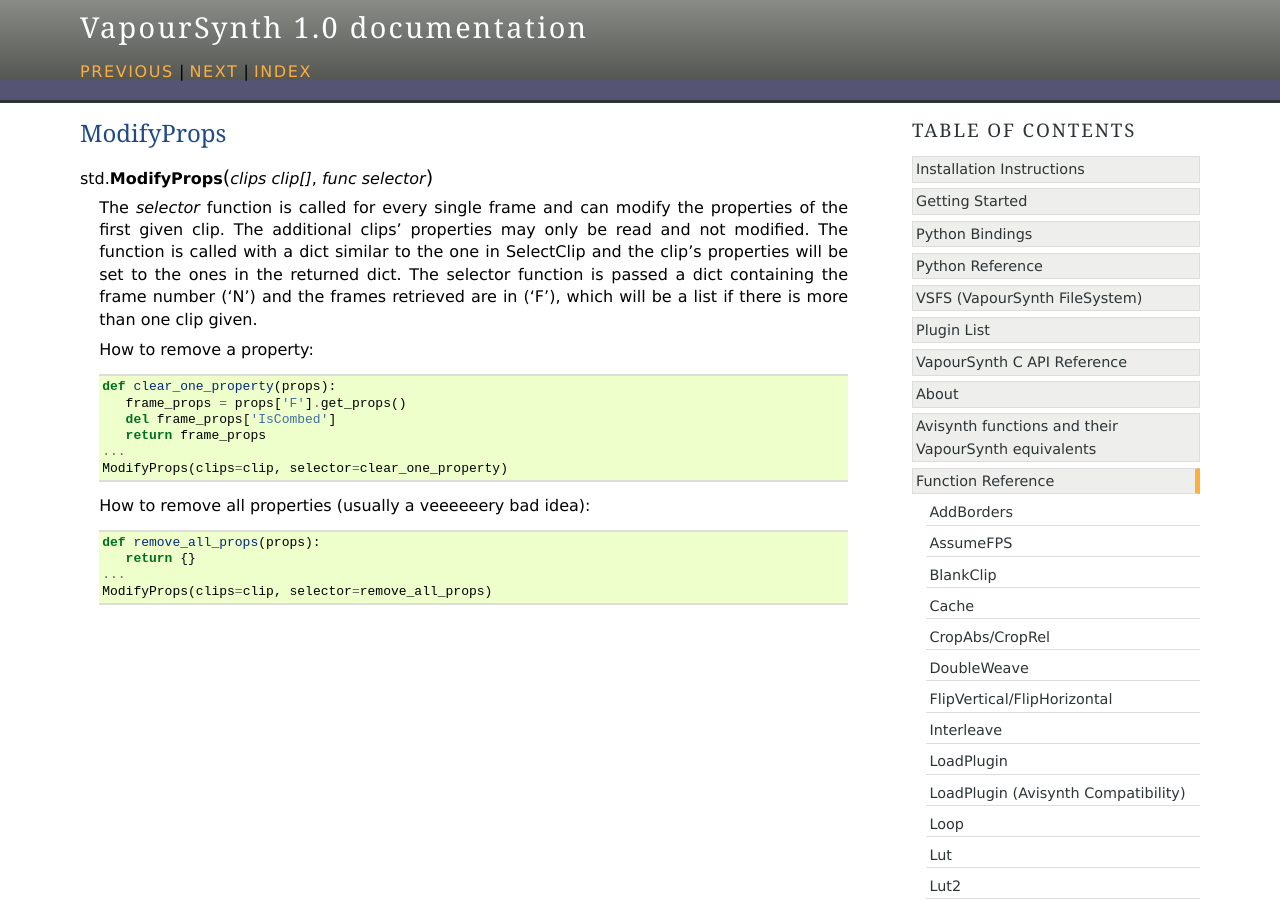
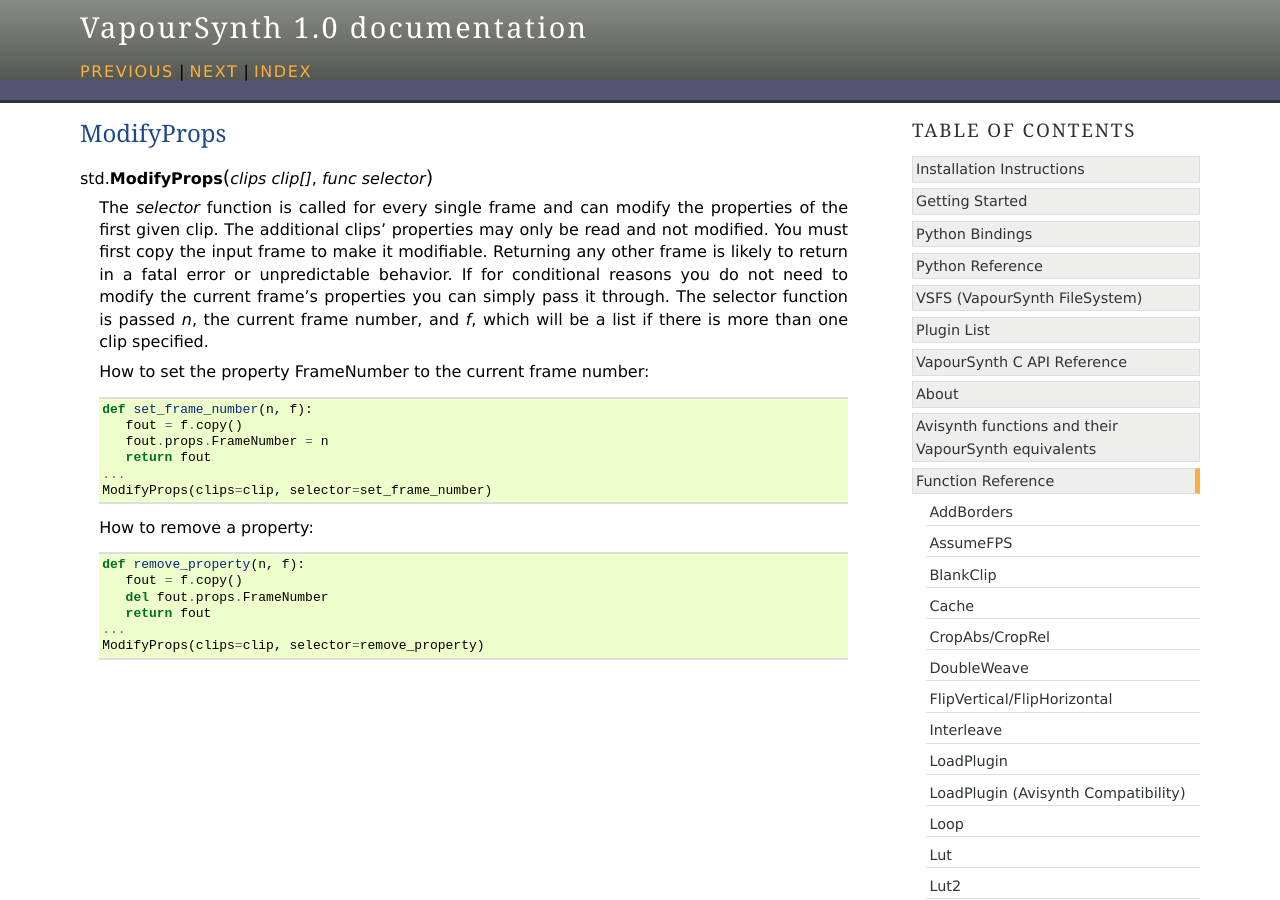
Before and after one commit to vapoursynth/vapoursynth, a Sphinx documentation site: the page built from doc/functions/modifyprops.rst, in a window 1280 px wide and 900 px high. Built offline with Sphinx 7.4.7, drawn with Linux system fonts in a browser that asks for light colours; formulas are drawn with MathJax 3.

Commit message:
update documentation
git-svn-id: http://vapoursynth.googlecode.com/svn/trunk@216 f9120d27-2007-6f97-8312-0f4ebfa7710f

```diff
--- a/doc/functions/modifyprops.rst
+++ b/doc/functions/modifyprops.rst
@@ -5,21 +5,24 @@
    :module: std
 
    The *selector* function is called for every single frame and can modify the properties of the first given clip. The additional clips' properties
-   may only be read and not modified. The function is called with a dict similar to the one in SelectClip and the clip's properties will be set to the ones in the returned dict.
-   The selector function is passed a dict containing the frame number ('N') and the frames retrieved are in ('F'), which will be a list if there is more than one clip given.
+   may only be read and not modified. You must first copy the input frame to make it modifiable. Returning any other frame is likely to return in a fatal error or
+   unpredictable behavior. If for conditional reasons you do not need to modify the current frame's properties you can simply pass it through.
+   The selector function is passed *n*, the current frame number, and *f*, which will be a list if there is more than one clip specified.
+
+   How to set the property FrameNumber to the current frame number::
+
+      def set_frame_number(n, f):
+         fout = f.copy()
+         fout.props.FrameNumber = n
+         return fout
+      ...
+      ModifyProps(clips=clip, selector=set_frame_number)
 
    How to remove a property::
 
-      def clear_one_property(props):
-         frame_props = props['F'].get_props()
-         del frame_props['IsCombed']
-         return frame_props
+      def remove_property(n, f):
+         fout = f.copy()
+         del fout.props.FrameNumber
+         return fout
       ...
-      ModifyProps(clips=clip, selector=clear_one_property)
-
-   How to remove all properties (usually a veeeeeery bad idea)::
-
-      def remove_all_props(props):
-         return {}
-      ...
-      ModifyProps(clips=clip, selector=remove_all_props)
+      ModifyProps(clips=clip, selector=remove_property)
```
Also changed, not shown: doc/functions/selectclip.rst (+8 -13 lines).
